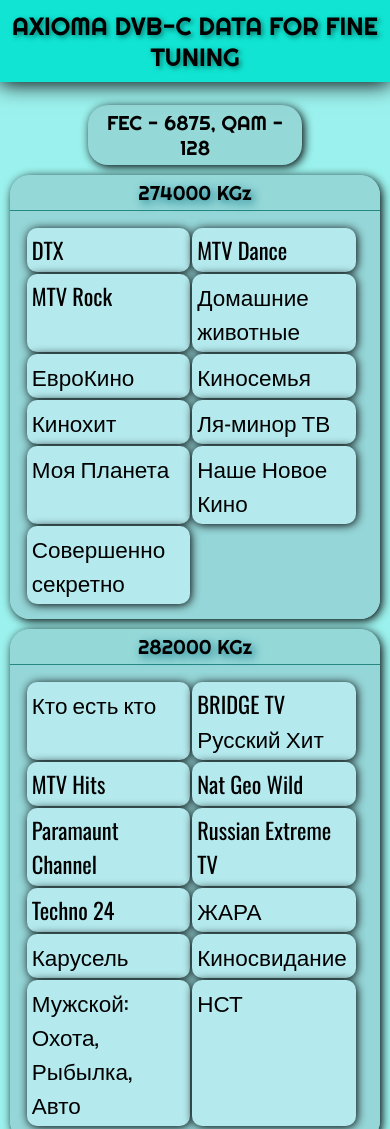
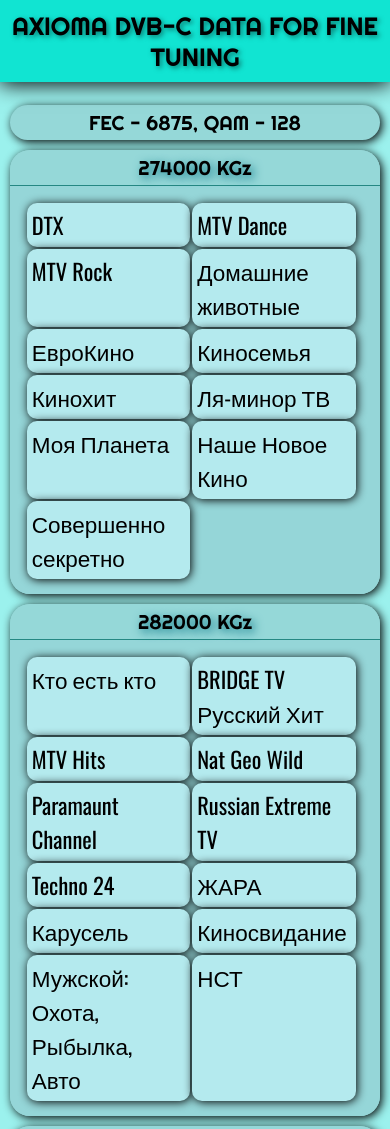
Before and after one commit to marmishka/dvb-c, a plain HTML site: page index.html in a window 390 px wide. Shown: the top 1129 px of the page. Drawn offline with nearby package versions, Linux system fonts and the light colour scheme; a web font is replaced by a local one.

Commit message:
Update .info in main css

```diff
--- a/main.css
+++ b/main.css
@@ -111,4 +111,7 @@
        .trans{
            width:95%;
        }
+     .info{
+          width: 95%;
+     }
    }
```
